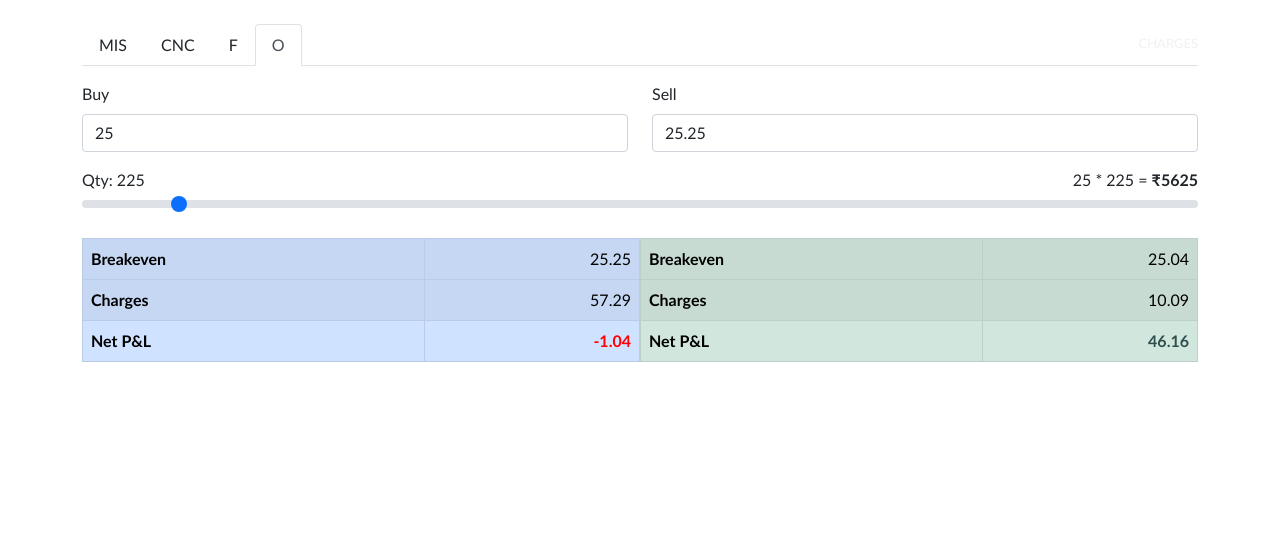
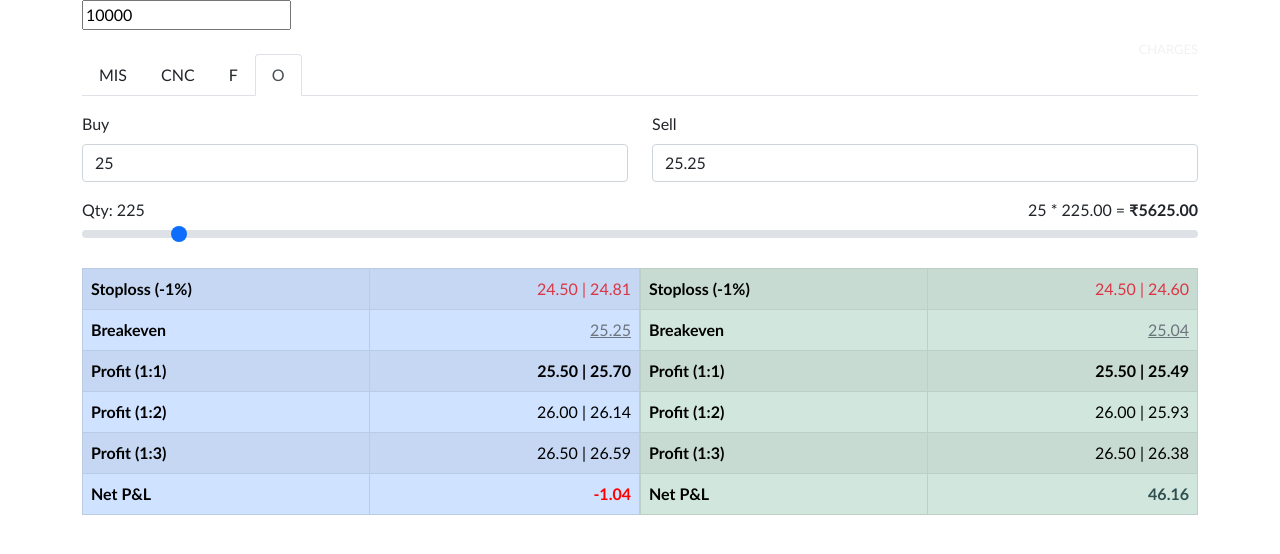
Before and after one commit to rohangaikwad/options-value-brokerage, a React (Create React App) app in the folder react-app/: page / in a window 1280 px wide. Shown: the top 554 px of the page. Built offline with nearby package versions, Linux system fonts and the light colour scheme.

Commit message:
stoploss

```diff
--- a/react-app/src/Components/BrokerageCalculator/Calculator.js
+++ b/react-app/src/Components/BrokerageCalculator/Calculator.js
@@ -10,10 +10,9 @@ export default class Calculator extends React.Component {
     constructor (props) {
         super(props);
         this.state = {
-            buy: 25, sell: 25.25, qty: 225, active: "o"
+            buy: 25, sell: 25.25, qty: 225, active: "o", bal: 10000
         }
     }
-
     setActiveCalculator = (name) => {
         this.setState({active: name})
     }
@@ -21,7 +20,7 @@ export default class Calculator extends React.Component {
     setBuy = (evt) => {
         let buy = +evt.target.value;
         let sell = buy * 1.01;
-        this.setState({ buy: buy, sell: sell});
+        this.setState({ buy: buy, sell: sell });
         document.getElementById('sel').value = sell;
     }
 
@@ -33,6 +32,10 @@ export default class Calculator extends React.Component {
         this.setState({ qty: +evt.target.value });
     }
 
+    setBalance = (evt) => {
+        this.setState({ bal: +evt.target.value });
+    }
+
     toggleCharges = () => {
         document.body.classList.toggle('show-charges');
     }
@@ -40,6 +43,10 @@ export default class Calculator extends React.Component {
     render () {
         return (
             <div className="container">
+
+                <div className="balance">
+                    <input type="number" defaultValue={this.state.bal}  onChange={this.setBalance} onKeyUp={this.setBalance}/>
+                </div>
 
                 <div className="charges-toggle">
                     <div className="btn-charges" onClick={() => this.toggleCharges()}>Charges</div>
@@ -73,16 +80,16 @@ export default class Calculator extends React.Component {
                         </div>
 
                         <div className="col-12 mt-3">
-                            <span className="d-flex justify-content-between">Qty: {this.state.qty} <span>{this.state.buy} * {this.state.qty} = <b>₹{this.state.buy * this.state.qty}</b></span></span>
+                            <span className="d-flex justify-content-between">Qty: {this.state.qty} <span>{this.state.buy} * {this.state.qty.toFixed(2)} = <b>₹{(this.state.buy * this.state.qty).toFixed(2)}</b></span></span>
                             <input type="range" defaultValue={this.state.qty} step="25" min="25" max="2500" placeholder="qty" id="qty" onChange={this.setQty} onKeyUp={this.setQty} className="form-range"/>
                         </div>
                     </div>
 
                     <div className="calculations mt-3">
-                        {this.state.active === 'mis' && <MIS buy={this.state.buy} sell={this.state.sell} qty={this.state.qty} />}
-                        {this.state.active === 'cnc' && <CNC buy={this.state.buy} sell={this.state.sell} qty={this.state.qty} />}
-                        {this.state.active === 'o'  && <FO buy={this.state.buy} sell={this.state.sell} qty={this.state.qty} />}
-                        {this.state.active === 'o'  && <FinvasiaFO buy={this.state.buy} sell={this.state.sell} qty={this.state.qty} />}
+                        {this.state.active === 'mis' && <MIS bal={this.state.bal} buy={this.state.buy} sell={this.state.sell} qty={this.state.qty} />}
+                        {this.state.active === 'cnc' && <CNC bal={this.state.bal} buy={this.state.buy} sell={this.state.sell} qty={this.state.qty} />}
+                        {this.state.active === 'o'  && <FO bal={this.state.bal} buy={this.state.buy} sell={this.state.sell} qty={this.state.qty} />}
+                        {this.state.active === 'o'  && <FinvasiaFO bal={this.state.bal} buy={this.state.buy} sell={this.state.sell} qty={this.state.qty} />}
                     </div>
                 </div>
             </div>
--- a/react-app/src/Components/BrokerageCalculator/FO.js
+++ b/react-app/src/Components/BrokerageCalculator/FO.js
@@ -16,7 +16,8 @@ export default class FO extends React.Component {
             totaltax: 0,
             breakeven: 0,
             pl: 0,
-            netpl: 0
+            netpl: 0,
+            magicNumber: (x) => {}
         }
     }
 
@@ -56,6 +57,61 @@ export default class FO extends React.Component {
             breakeven: breakeven,
             pl: pl,
             netpl: netpl
+        }, () => {
+            this.calcStopLoss();
+        })
+    }
+
+    calcStopLoss = () => {
+
+        /*
+        let brokerage = 40;
+
+        let turnover = (b + s) * q;
+        = bq + sq
+
+        let stt = s * q * 0.0005;
+        = 0.0005sq;
+
+        let exchange = 0.00053 * ((b + s) * q);
+        = 0.00053 * (bq + sq);
+        = 0.00053bq + 0.00053sq;
+
+        let gst = 0.18 * (40 + (0.00053 * ((b + s) * q)));
+        = 0.18 * (40 + (0.00053 * (bq + sq)));
+        = 0.18 * (40 + 0.00053bq + 0.00053sq);
+        = 0.18 * (40 + 0.00053bq + 0.00053sq);
+        = 7.2 + 0.0000954bq + 0.0000954sq;
+
+        let sebi = ((b + s) * q) * 0.0000005;
+        = (bq + sq) * 0.0000005
+        = 0.0000005bq + 0.0000005sq
+
+        let stampduty = b * q * 0.00003;
+        = 0.00003bq
+
+
+        p = ((s - b) * q) - (brokerage + stt + exchange + gst + sebi + stampduty)
+        p = sq - bq - (40 + 0.0005sq + 0.00053bq + 0.00053sq + 7.2 + 0.0000954bq + 0.0000954sq + 0.0000005bq + 0.0000005sq + 0.00003bq)
+        p = sq - bq - (40 + 7.2 + 0.0005sq + 0.00053sq + 0.0000954sq + 0.0000005sq + 0.00053bq + 0.0000954bq + 0.0000005bq + 0.00003bq)
+        p = sq - bq - (0.0011259sq + 0.0006559bq - 47.2)
+        p = sq - 0.0011259sq - bq + 0.0006559bq - 47.2
+        p = 0.9988741sq - 1.0006559bq - 47.2
+        p + 47.2 = q(0.9988741s - 1.0006559b)
+        (p + 47.2)/q = 0.9988741s - 1.0006559b
+        (p + 47.2)/q + 1.0006559b = 0.9988741s
+        (p + 47.2 + 1.0006559bq)/(0.9988741q) = s
+        */
+
+        //let target = this.props.bal * -0.01;
+        //let magicNumber = ((target + (1.0006559 * this.props.buy * this.props.qty)) / (0.9988741 * this.props.qty)) - this.props.buy;
+        this.setState({
+            magicNumber: (target) => {
+                let simple = this.props.buy + (this.props.buy/100 * target * 2);
+                //let adv = ((this.props.bal * target/100) + (1.0006559 * this.props.buy * this.props.qty)) / (0.9988741 * this.props.qty);
+                let adv = ((this.props.bal * target/100) + 47.2 + (1.0006559 * this.props.buy * this.props.qty))/(0.9988741 * this.props.qty)
+                return `${simple.toFixed(2)} | ${adv.toFixed(2)}`;
+            }
         })
     }
 
@@ -64,8 +120,24 @@ export default class FO extends React.Component {
             <table className="table table-bordered table-primary table-striped">
                 <tbody>
                     <tr>
+                        <th>Stoploss (-1%)</th>
+                        <td className="text-danger">{this.state.magicNumber(-1)}</td>
+                    </tr>
+                    <tr>
                         <th>Breakeven</th>
-                        <td>{(this.state.breakeven + this.props.buy).toFixed(2)}</td>
+                        <td className="text-decoration-underline text-muted">{(this.state.breakeven + this.props.buy).toFixed(2)}</td>
+                    </tr>
+                    <tr>
+                        <th>Profit (1:1)</th>
+                        <td><strong>{this.state.magicNumber(1)}</strong></td>
+                    </tr>
+                    <tr>
+                        <th>Profit (1:2)</th>
+                        <td>{this.state.magicNumber(2)}</td>
+                    </tr>
+                    <tr>
+                        <th>Profit (1:3)</th>
+                        <td>{this.state.magicNumber(3)}</td>
                     </tr>
                     <tr className="hide">
                         <th>Turnover</th>
@@ -103,7 +175,7 @@ export default class FO extends React.Component {
                         <th>Profit</th>
                         <td>{this.state.pl.toFixed(2)}</td>
                     </tr>
-                    <tr>
+                    <tr className="hide">
                         <th>Charges</th>
                         <td>{this.state.totaltax}</td>
                     </tr>
--- a/react-app/src/Components/BrokerageCalculator/FinvasiaFO.js
+++ b/react-app/src/Components/BrokerageCalculator/FinvasiaFO.js
@@ -16,7 +16,8 @@ export default class FinvasiaFO extends React.Component {
             totaltax: 0,
             breakeven: 0,
             pl: 0,
-            netpl: 0
+            netpl: 0,
+            magicNumber: (x) => {}
         }
     }
 
@@ -25,8 +26,8 @@ export default class FinvasiaFO extends React.Component {
     }
 
     componentDidUpdate(prevProps) {
-        let { buy, sell, qty } = this.props;
-        if (buy !== prevProps.buy || sell !== prevProps.sell || qty !== prevProps.qty) {
+        let { buy, sell, qty, bal } = this.props;
+        if (buy !== prevProps.buy || sell !== prevProps.sell || qty !== prevProps.qty || bal !== prevProps.bal) {
             this.calculate();
         }
     }
@@ -56,6 +57,60 @@ export default class FinvasiaFO extends React.Component {
             breakeven: breakeven,
             pl: pl,
             netpl: netpl
+        }, () => {
+            this.calcStopLoss();
+        })
+
+
+    }
+
+    calcStopLoss = () => {
+
+        /*
+        let turnover = (b + s) * q;
+        = bq + sq
+
+        let stt = s * q * 0.0005;
+        = 0.0005sq;
+
+        let exchange = 0.00053 * ((b + s) * q);
+        = 0.00053 * (bq + sq);
+        = 0.00053bq + 0.00053sq;
+
+        let gst = 0.18 * (0.00053 * ((b + s) * q));
+        = 0.0000954bq + 0.0000954sq
+
+        let sebi = ((b + s) * q) * 0.0000005;
+        = (bq + sq) * 0.0000005
+        = 0.0000005bq + 0.0000005sq
+
+        let stampduty = b * q * 0.00003;
+        = 0.00003bq
+
+
+        p = ((s - b) * q) - (stt + exchange + gst + sebi + stampduty)
+        p = (sq - bq) - (stt + exchange + gst + sebi + stampduty)
+        p = (sq - bq) - (0.0005sq + 0.00053bq + 0.00053sq + 0.0000954bq + 0.0000954sq + 0.0000005bq + 0.0000005sq + 0.00003bq)
+        p = (sq - bq) - (0.0005sq + 0.00053sq + 0.0000954sq + 0.0000005sq + 0.00053bq + 0.0000954bq + 0.0000005bq + 0.00003bq)
+        p = sq - bq - (0.0011259sq + 0.0006559bq)
+        p = sq - bq - 0.0011259sq + 0.0006559bq
+        p = sq - 0.0011259sq - bq + 0.0006559bq
+        p = 0.9988741sq - 1.0006559bq
+        p = q(0.9988741s - 1.0006559b)
+        p/q = 0.9988741s - 1.0006559b
+        p/q + 1.0006559b = 0.9988741s;
+        (p + 1.0006559bq)/0.9988741q = s;
+        s = (p + 1.0006559bq)/0.9988741q;
+        */
+
+        //let target = this.props.bal * -0.01;
+        //let magicNumber = ((target + (1.0006559 * this.props.buy * this.props.qty)) / (0.9988741 * this.props.qty)) - this.props.buy;
+        this.setState({
+            magicNumber: (target) => {
+                let simple = this.props.buy + (this.props.buy/100 * target * 2);
+                let adv = ((this.props.bal * target/100) + (1.0006559 * this.props.buy * this.props.qty)) / (0.9988741 * this.props.qty);
+                return `${simple.toFixed(2)} | ${adv.toFixed(2)}`;
+            }
         })
     }
 
@@ -65,8 +120,24 @@ export default class FinvasiaFO extends React.Component {
                 <table className="table table-bordered table-success table-striped">
                     <tbody>
                         <tr>
+                            <th>Stoploss (-1%)</th>
+                            <td className="text-danger">{this.state.magicNumber(-1)}</td>
+                        </tr>
+                        <tr>
                             <th>Breakeven</th>
-                            <td>{(this.state.breakeven + this.props.buy).toFixed(2)}</td>
+                            <td className="text-decoration-underline text-muted">{(this.state.breakeven + this.props.buy).toFixed(2)}</td>
+                        </tr>
+                        <tr>
+                            <th>Profit (1:1)</th>
+                            <td><strong>{this.state.magicNumber(1)}</strong></td>
+                        </tr>
+                        <tr>
+                            <th>Profit (1:2)</th>
+                            <td>{this.state.magicNumber(2)}</td>
+                        </tr>
+                        <tr>
+                            <th>Profit (1:3)</th>
+                            <td>{this.state.magicNumber(3)}</td>
                         </tr>
                         <tr className="hide">
                             <th>Turnover</th>
@@ -104,7 +175,7 @@ export default class FinvasiaFO extends React.Component {
                             <th>Profit</th>
                             <td>{this.state.pl.toFixed(2)}</td>
                         </tr>
-                        <tr>
+                        <tr className="hide">
                             <th>Charges</th>
                             <td>{this.state.totaltax}</td>
                         </tr>
```
